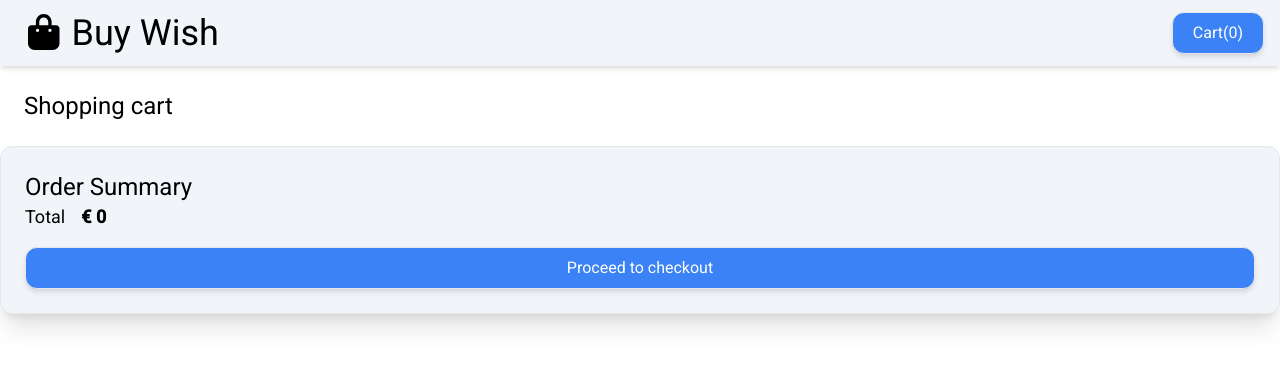
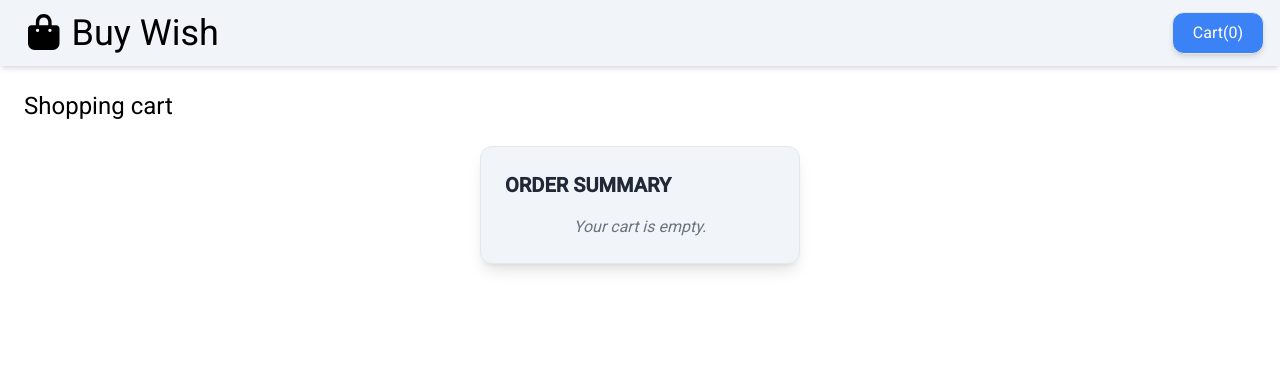
Before and after one commit to AmanBhanse/angular-ecom, an Angular app: page /cart in a window 1280 px wide. Shown: the top 368 px of the page. Built offline with nearby package versions, Linux system fonts and the light colour scheme.

Commit message:
Improved the order summary

```diff
--- a/src/app/pages/cart-page/cart-page.component.ts
+++ b/src/app/pages/cart-page/cart-page.component.ts
@@ -14,7 +14,9 @@ import { OrderSummaryComponent } from "./order-summary/order-summary.component";
       <app-cart-item [item]="item" />
       }
     </div>
-    <app-order-summary/>
+    <div class="flex justify-center items-center">
+      <app-order-summary/>
+    </div>
   `,
   styles: ``
 })
--- a/src/app/pages/cart-page/order-summary/order-summary.component.ts
+++ b/src/app/pages/cart-page/order-summary/order-summary.component.ts
@@ -1,34 +1,32 @@
 import { Component, computed, inject } from '@angular/core';
 import { CartService } from '../../../services/cart.service';
-import { ButtonComponent } from '../../../components/button/button.component';
 import { PrimaryButtonComponent } from '../../../components/primary-button/primary-button.component';
+import { NgIf } from '@angular/common';
 
 @Component({
   selector: 'app-order-summary',
-  imports: [PrimaryButtonComponent],
+  standalone: true,
+  imports: [PrimaryButtonComponent, NgIf],
   template: `
-    <div class="bg-slate-100 p-6 rounded-xl shadow-xl border">
-      <h2 class="text-2xl">Order Summary</h2>
-      <div class="flex flex-col gap-4">
-        <div class="flex gap-4">
-          <span class="text-lg">Total</span>
-          <span class="text-lg font-bold">{{ '€ ' + total() }}</span>
+    <div class="bg-slate-100 p-6 rounded-xl shadow-lg border w-80">
+      <h2 class="text-xl font-bold uppercase text-gray-800 mb-4">Order Summary</h2>
+      <div *ngIf="total() > 0; else emptyCart" class="flex flex-col gap-4">
+        <div class="flex justify-between text-lg font-medium text-gray-700">
+          <span>Total</span>
+          <span class="font-bold">€{{ total() }}</span>
         </div>
-        <app-primary-button label="Proceed to checkout" />
+        <app-primary-button class="w-full" label="Proceed to Checkout" />
       </div>
+      <ng-template #emptyCart>
+        <p class="text-center text-gray-500 italic">Your cart is empty.</p>
+      </ng-template>
     </div>
   `,
-  styles: ``,
 })
 export class OrderSummaryComponent {
   cartService = inject(CartService);
 
-  total = computed(() => {
-    let total = 0;
-    for (const item of this.cartService.cart()) {
-      total += item.price;
-    }
-
-    return total;
-  });
+  total = computed(() =>
+    this.cartService.cart().reduce((sum, item) => sum + item.price, 0)
+  );
 }
```
